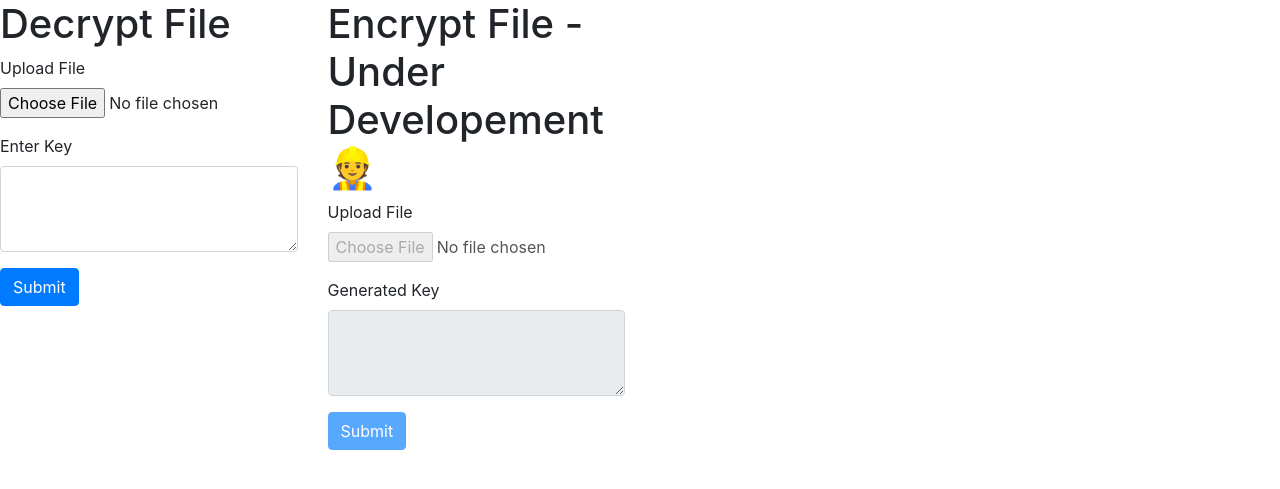
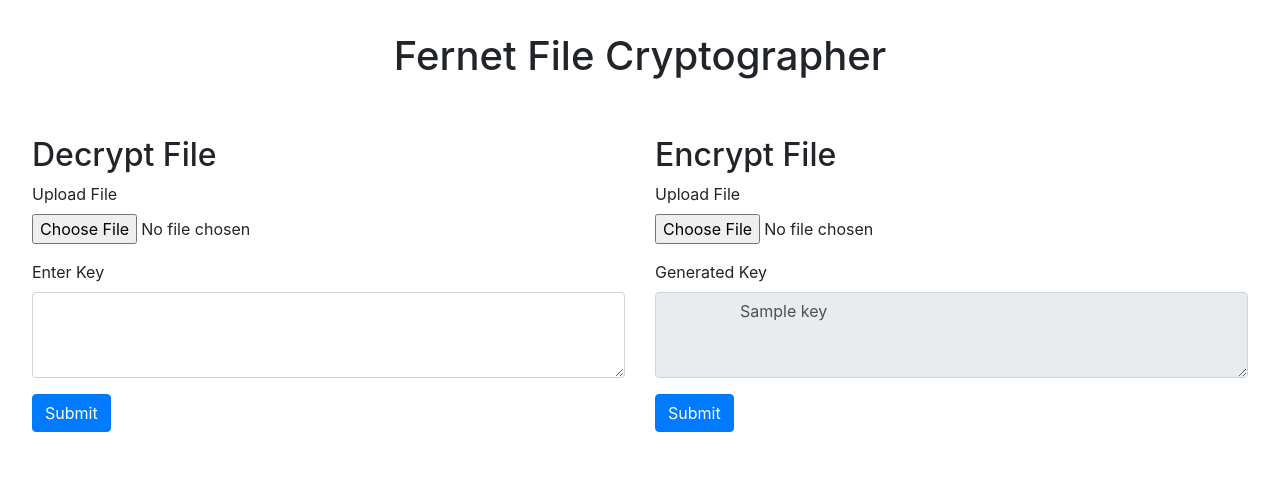
Before and after one commit to TecHaxter/kea-app, a Flask app: template templates/upload.html in a window 1280 px wide. Shown: the top 489 px of the page. Run offline with Flask 2, Linux system fonts and the light colour scheme; the template is opened without the code that fills it: most values are stand-ins (such as "Sample title", 1, 10 or a date in 2020); some libraries are stand-ins or nearby versions.

Commit message:
latest by khushal --- generated key needs to be shown

```diff
--- a/app.py
+++ b/app.py
@@ -1,35 +1,49 @@
+from cryptography.fernet import Fernet
+import io
 from flask import *
+
 app = Flask(__name__)
-import io
-from cryptography.fernet import Fernet
-import base64
+
 
 @app.route('/')
 def upload():
     return render_template("upload.html")
 
-@app.route('/decrypt', methods = ['POST'])
-def success():
+
+@app.route('/decrypt', methods=['POST'])
+def decryptRequest():
     if request.method == 'POST':
         encrypted_file = request.files['file']
         key = request.form['key']
         decrypted_data = decrypt(encrypted_data=encrypted_file.read(), key=key)
         return send_file(io.BytesIO(decrypted_data), as_attachment=True,
-                     attachment_filename=encrypted_file.filename,
-                     mimetype=encrypted_file.mimetype)
+                         attachment_filename=encrypted_file.filename,
+                         mimetype=encrypted_file.mimetype)
 
-def encrypt(filename, key):
+
+@app.route('/encrypt', methods=['POST'])
+def encryptRequest():
+    if request.method == 'POST':
+        original_file = request.files['file']
+        encrypted_data, encrypt_key = encrypt(
+            original_data=original_file.read())
+        return send_file(io.BytesIO(encrypted_data), as_attachment=True,
+                         attachment_filename=original_file.filename,
+                         mimetype=original_file.mimetype)
+
+
+def encrypt(original_data):
+    key = Fernet.generate_key()
     f = Fernet(key)
-    with open(filename, "rb") as file:
-        file_data = file.read()
-    encrypted_data = f.encrypt(file_data)
-    with open(filename, "wb") as file:
-        file.write(encrypted_data)
+    encrypted_data = f.encrypt(original_data)
+    return encrypted_data, key
+
 
 def decrypt(encrypted_data, key):
     f = Fernet(key)
     decrypted_data = f.decrypt(encrypted_data)
     return decrypted_data
 
+
 if __name__ == '__main__':
-    app.run(debug = True)
+    app.run(debug=True)
--- a/templates/upload.html
+++ b/templates/upload.html
@@ -8,12 +8,21 @@
     <!-- Bootstrap CSS -->
     <link rel="stylesheet" href="https://maxcdn.bootstrapcdn.com/bootstrap/4.0.0/css/bootstrap.min.css" integrity="sha384-Gn5384xqQ1aoWXA+058RXPxPg6fy4IWvTNh0E263XmFcJlSAwiGgFAW/dAiS6JXm" crossorigin="anonymous">
 
+    <style>
+      body {
+        padding: 2em;
+      }
+    </style>
+
     <title>KEA</title>
   </head>
   <body>
+    <h1 class="text-center">Fernet File Cryptographer</h1>
+    <br>
+    <br>
     <div class="row">
-       <div class="col-md-3">
-         <h1>Decrypt File</h1>
+       <div class="col-md-6">
+         <h2>Decrypt File</h2>
          <form action = "/decrypt" method = "post" enctype="multipart/form-data">
             <div class="form-group">
               <label for="exampleFormControlFile1">Upload File</label>
@@ -27,18 +36,20 @@
 
           </form>
        </div>
-       <div class="col-md-3">
-         <h1>Encrypt File - Under Developement 👷</h1>
+       <div class="col-md-6">
+         <h2>Encrypt File</h2>
          <form action = "/encrypt" method = "post" enctype="multipart/form-data">
             <div class="form-group">
               <label for="exampleFormControlFile1">Upload File</label>
-              <input type="file" class="form-control-file" id="exampleFormControlFile1" name="file" disabled>
+              <input type="file" class="form-control-file" id="exampleFormControlFile1" name="file">
             </div>
             <div class="form-group">
                <label for="exampleFormControlTextarea1">Generated Key</label>
-               <textarea class="form-control" id="exampleFormControlTextarea1" rows="3" readonly name="key"></textarea>
+               <textarea class="form-control" id="exampleFormControlTextarea1" rows="3" readonly name="key">
+                {{key}}
+              </textarea>
             </div>
-            <input class="btn btn-primary" type="submit" value="Submit" disabled>
+            <input class="btn btn-primary" type="submit" value="Submit">
 
           </form>
        </div>
```
